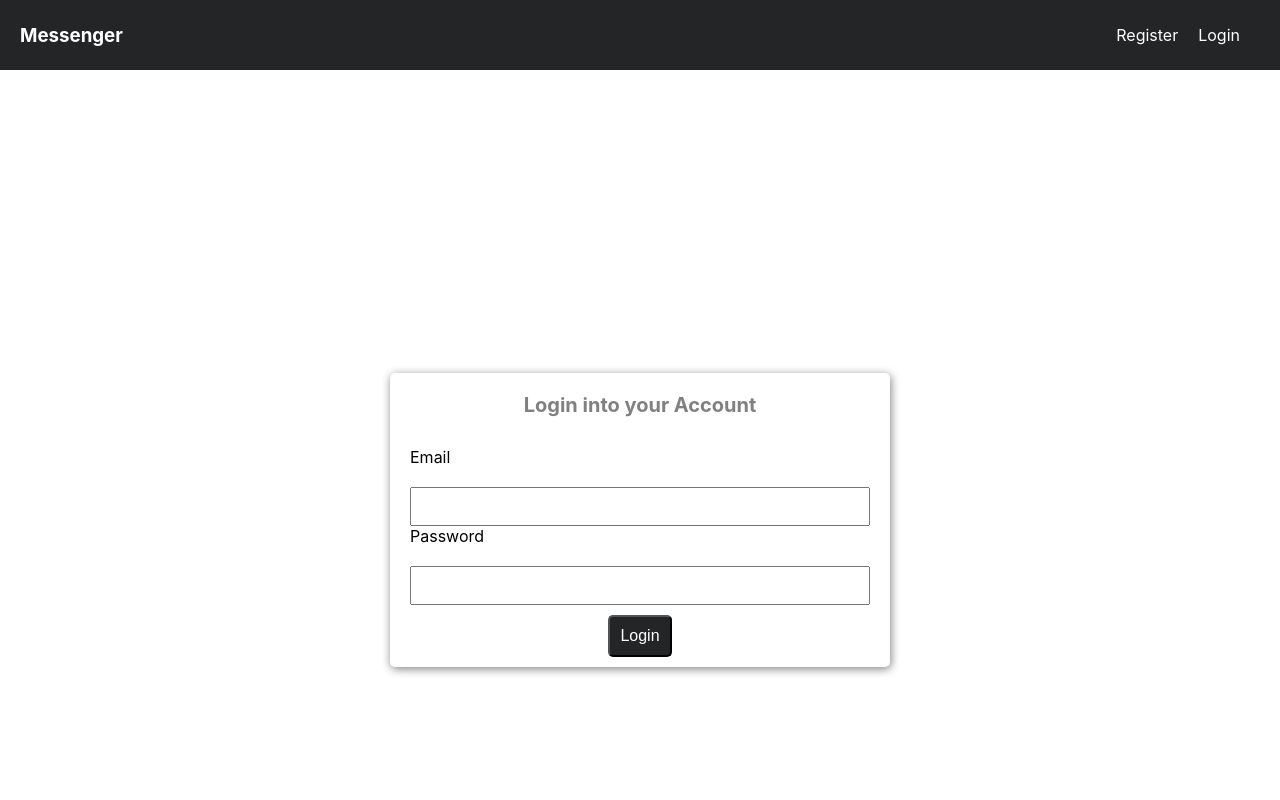
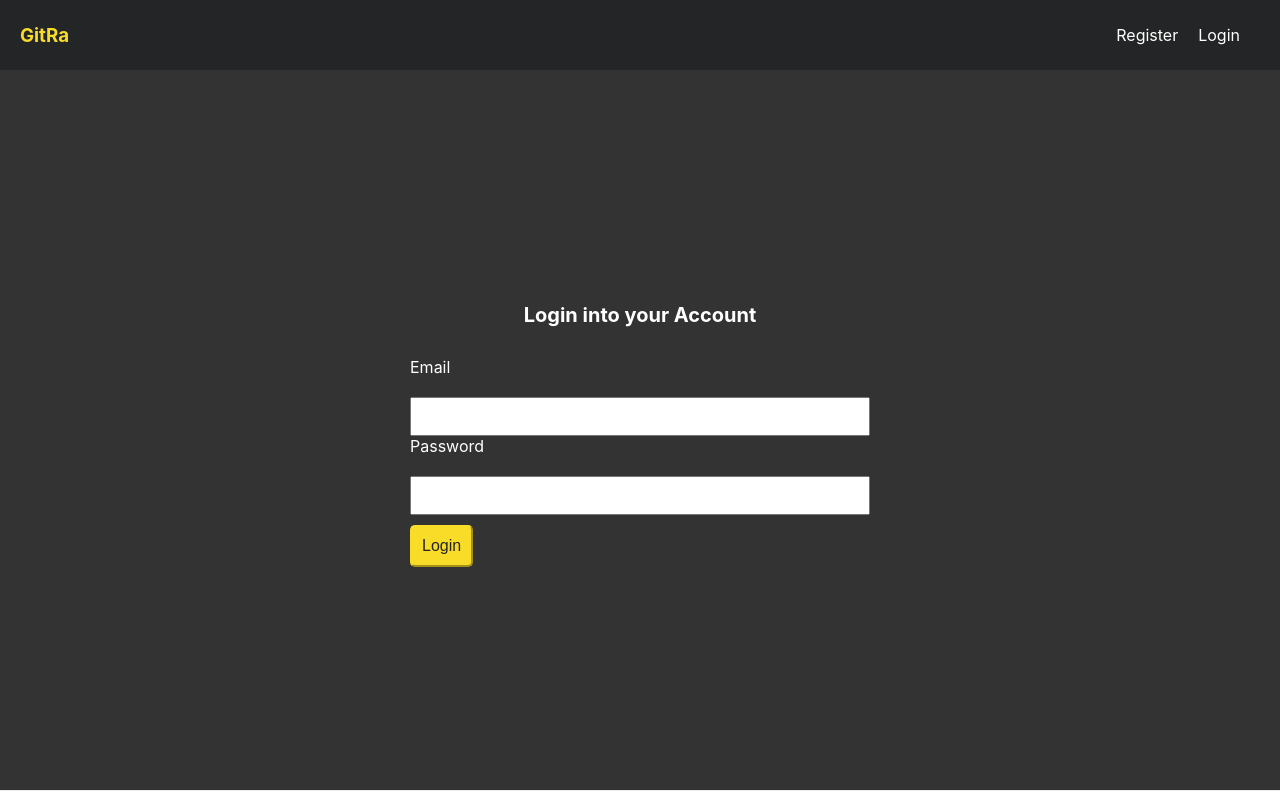
Before and after one commit to rajanmagar/private-hours, a Next.js app: page /login in a window 1280 px wide. Shown: the top 800 px of the page. Built offline with nearby package versions, Linux system fonts and the light colour scheme; no server answers.

Commit message:
style layout

```diff
--- a/components/Navbar.js
+++ b/components/Navbar.js
@@ -19,10 +19,10 @@ const Navbar = () => {
   return (
     <nav>
       <h3>
-        <Link href="/">Messenger</Link>
+        <Link href="/">GitRa</Link>
       </h3>
       <div>
-        {user ? <><Link href="/profile">Profile</Link><button onClick={handleSignOut}>Logout</button></> :
+        {user ? <><Link href="/profile">Profile</Link><a onClick={handleSignOut} style={{ cursor: "pointer" }} >Logout</a></> :
           <><Link href="/register">Register</Link>
             <Link href="/login">Login</Link></>}
       </div>
--- a/pages/index.js
+++ b/pages/index.js
@@ -107,9 +107,6 @@ const Home = () => {
   }
   return (
     <Layout>
-      <h1 className={styles.title}>
-        Welcome to <a href="https://nextjs.org">gitRa</a>
-      </h1>
       <section>
         <div className={styles.homeContainer}>
           <div className={styles.usersContainer}>
--- a/styles/Home.module.css
+++ b/styles/Home.module.css
@@ -3,13 +3,13 @@
 } */
 
 .main {
-  min-height: 100vh;
-  padding: 4rem 0;
   flex: 1;
   display: flex;
   flex-direction: column;
   justify-content: center;
   align-items: center;
+  background: var(--color-6);
+  min-height: 90vh;
 }
 
 .footer {
--- a/styles/globals.css
+++ b/styles/globals.css
@@ -21,6 +21,7 @@ a {
   --color-4: grey;
   --color-5: #eb4034;
   --color-6: #333;
+  --color-7: #f8dc27;
 }
 nav {
   display: flex;
@@ -32,32 +33,33 @@ nav {
 }
 
 nav a {
-  color: var(--color-2);
+  color: var(--color-7);
   text-decoration: none;
 }
 
 nav div a {
   margin-right: 20px;
+  color: var(--color-2);
 }
 
 section {
   min-width: 500px;
   margin: 0 auto;
-  margin-top: 100px;
-  box-shadow: 1px 2px 10px var(--color-4);
   border-radius: 5px;
 }
 
 section h3 {
   text-align: center;
   font-size: 20px;
-  color: var(--color-4);
+  color: var(--color-2);
 }
 
 section form {
   margin-top: 30px;
   padding: 0 20px;
-  text-align-last: center;
+}
+section form label {
+  color: white;
 }
 
 section form input {
@@ -71,13 +73,13 @@ section form button {
   margin: 10px 0;
   text-align: center;
   padding: 10px;
-  outline: none;
   border-radius: 5px;
-  background-color: var(--color-1);
-  color: var(--color-2);
+  background-color: var(--color-7);
+  color: var(--color-1);
   cursor: pointer;
   transition: 0.3s ease-in-out all;
   font-size: 16px;
+  border-color: var(--color-7);
 }
 
 section form button:hover {
--- a/styles/message.module.css
+++ b/styles/message.module.css
@@ -42,10 +42,10 @@
   text-align: right;
 }
 .me {
-  background: var(--color-3);
+  background: var(--color-7);
+  color: var(--color-1);
+}
+.friend {
+  background: var(--color-1);
   color: white;
 }
-.friend {
-  background: var(--color-6);
-  color: white;
-}
```
Also changed, not shown: components/User.js (+7 -3 lines), styles/profile.module.css (+3 -4 lines), styles/user.module.css (+17 -6 lines).
